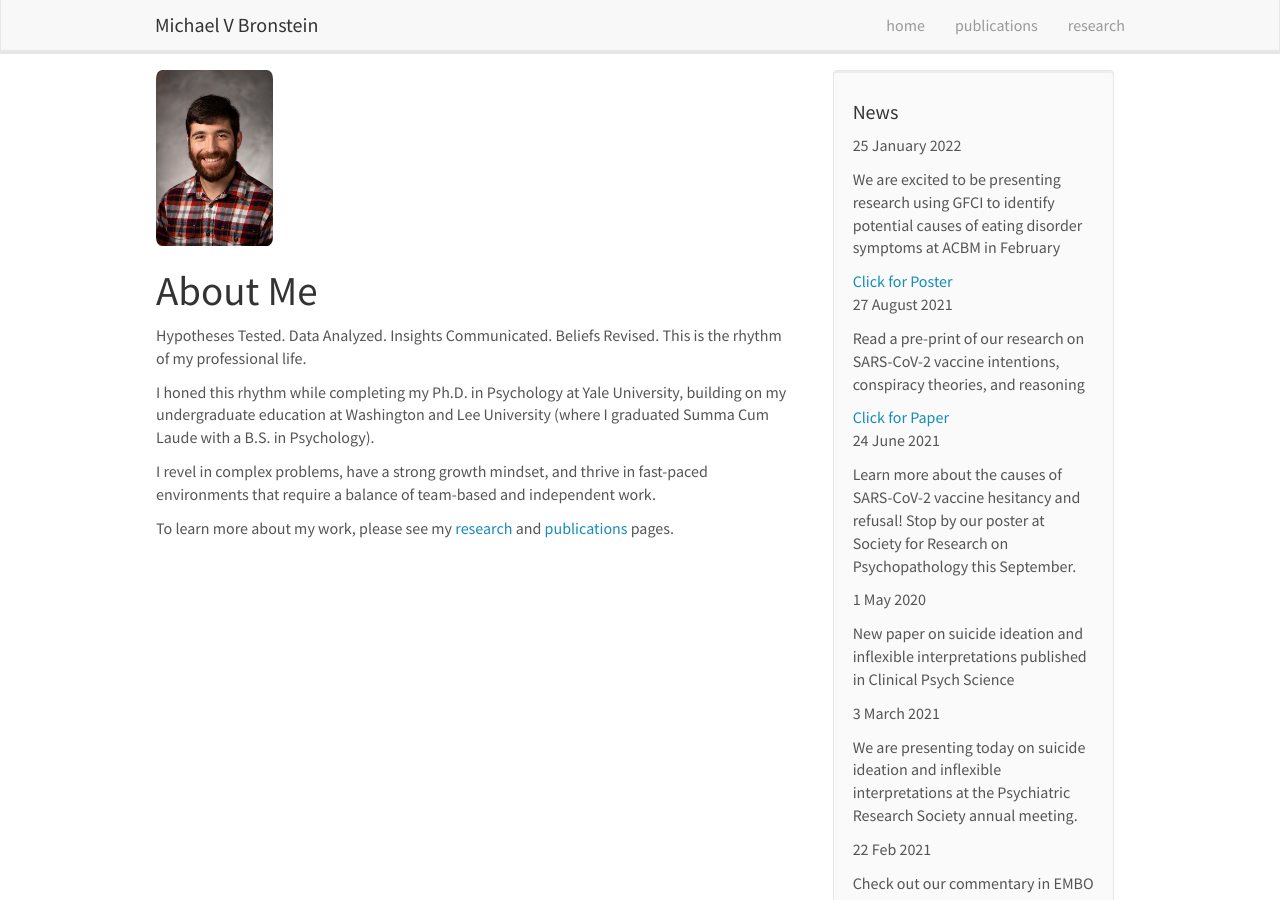
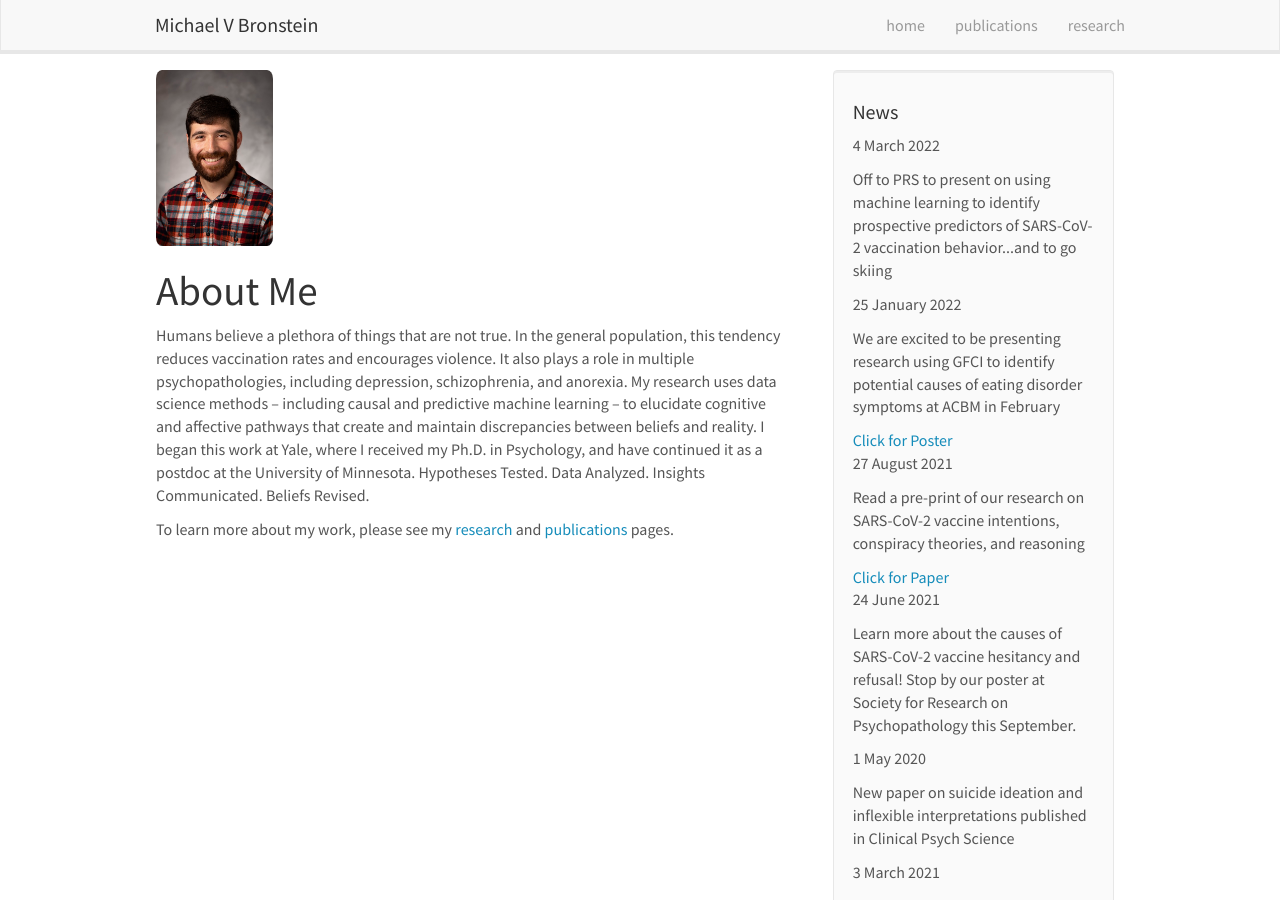
Before and after one commit to MichaelVBronstein/michaelvbronstein.github.io, a Jekyll site: the page built from _pages/home.md, in a window 1280 px wide and 900 px high. Built offline with Jekyll 4.4.1, drawn with Linux system fonts in a browser that asks for light colours; nearby versions of some CDN libraries.

Commit message:
Updated Summer
Updated

```diff
--- a/_data/news.yml
+++ b/_data/news.yml
@@ -1,3 +1,5 @@
+- date: 4 March 2022
+  headline: "Off to PRS to present on using machine learning to identify prospective predictors of SARS-CoV-2 vaccination behavior...and to go skiing"
 - date: 25 January 2022
   headline: "We are excited to be presenting research using GFCI to identify potential causes of eating disorder symptoms at ACBM in February"
   link:
--- a/_pages/home.md
+++ b/_pages/home.md
@@ -13,10 +13,7 @@ permalink: /
 
 # About Me
 
-Hypotheses Tested. Data Analyzed. Insights Communicated. Beliefs Revised. This is the rhythm of my professional life.
-
-I honed this rhythm while completing my Ph.D. in Psychology at Yale University, building on my undergraduate education at Washington and Lee University (where I graduated Summa Cum Laude with a B.S. in Psychology).
-
-I revel in complex problems, have a strong growth mindset, and thrive in fast-paced environments that require a balance of team-based and independent work.
+Humans believe a plethora of things that are not true. In the general population, this tendency reduces vaccination rates and encourages violence. It also plays a role in multiple psychopathologies, including depression, schizophrenia, and anorexia. My research uses data science methods -- including causal and predictive machine learning -- to elucidate cognitive and affective pathways that
+create and maintain discrepancies between beliefs and reality. I began this work at Yale, where I received my Ph.D. in Psychology, and have continued it as a postdoc at the University of Minnesota. Hypotheses Tested. Data Analyzed. Insights Communicated. Beliefs Revised.
 
 To learn more about my work, please see my <a href="{{ site.url }}{{ site.baseurl }}/research">research</a> and <a href="{{ site.url }}{{ site.baseurl }}/publications">publications</a> pages.
```
Also changed, not shown: _pages/publications.md (+1 -1 lines), _pages/research.md (+1 -2 lines).
